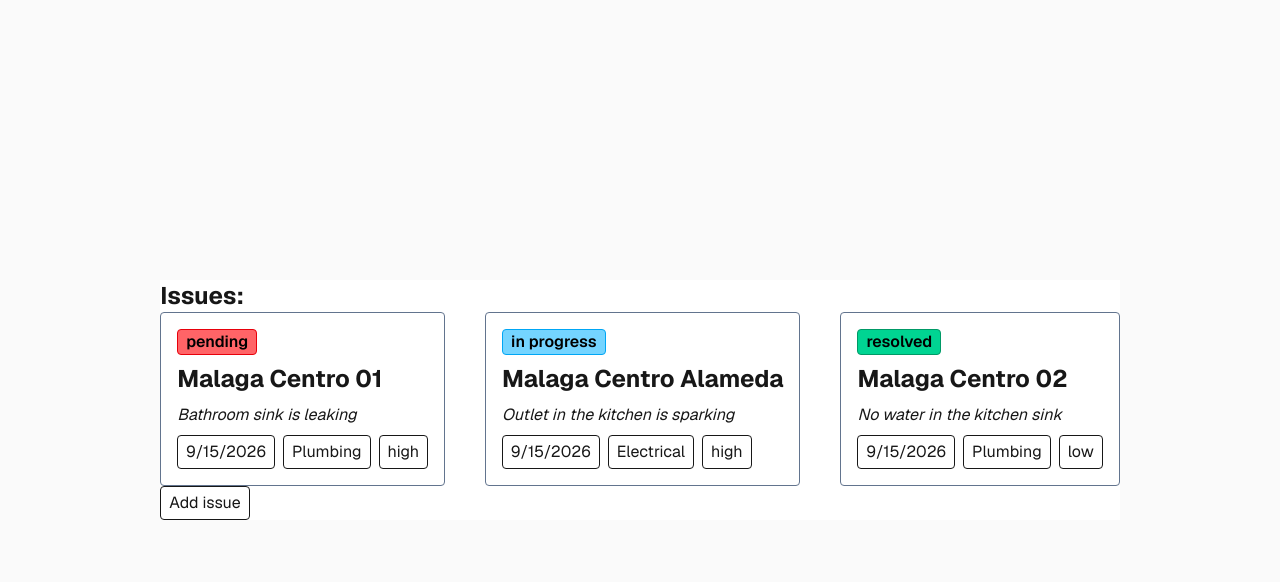
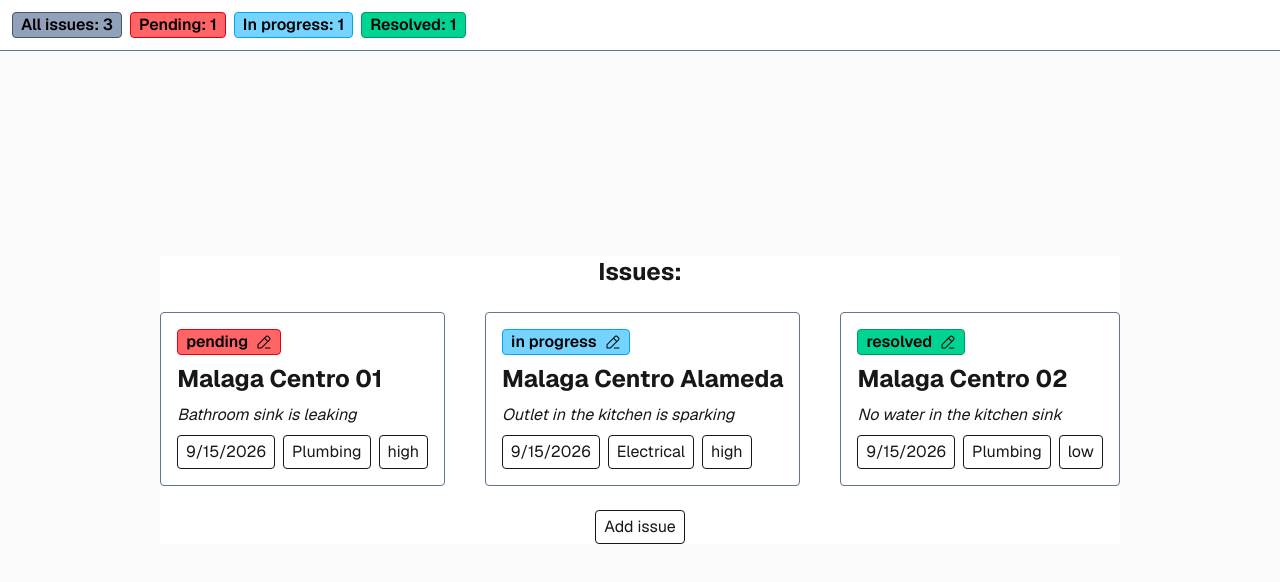
Before and after one commit to HubertKr4jnik/issues-dashboard, a Next.js app: page / in a window 1280 px wide. Shown: the top 582 px of the page. Built offline with nearby package versions, Linux system fonts and the light colour scheme.

Commit message:
add option to change issue status, add basic statistics

```diff
--- /dev/null
+++ b/app/issueCard.tsx
@@ -0,0 +1,72 @@
+"use client";
+
+import Image from "next/image";
+import { useState } from "react";
+
+type IssueCardProps = {
+  issues: issue[];
+  setIssues: React.Dispatch<React.SetStateAction<issue[]>>;
+  issue: issue;
+  statusOptions: string[];
+};
+
+export default function IssueCard({
+  issues,
+  setIssues,
+  issue,
+  statusOptions,
+}: IssueCardProps) {
+  const [isEditingIssueStatus, setIsEditingIssueStatus] =
+    useState<boolean>(false);
+
+  return (
+    <div className="relative flex flex-col p-4 border border-slate-500 rounded">
+      <div
+        className={`flex place-items-center gap-2 px-2 w-fit text-black font-semibold border rounded ${issue.status === "pending" ? "bg-red-400 border-red-600" : issue.status === "in progress" ? "bg-sky-300 border-sky-500" : issue.status === "resolved" ? "bg-emerald-400 border-emerald-600" : null}`}
+      >
+        {isEditingIssueStatus ? (
+          <select
+            value={issue.status}
+            onChange={(e) => {
+              setIsEditingIssueStatus(false);
+              const updatedIssues = [...issues];
+              setIssues(
+                updatedIssues.map((updatedIssue) =>
+                  updatedIssue.id === issue.id
+                    ? { ...updatedIssue, status: e.target.value }
+                    : updatedIssue,
+                ),
+              );
+            }}
+            className="w-fit"
+          >
+            {statusOptions.map((statusOption, index) => (
+              <option key={index} value={statusOption}>
+                {statusOption}
+              </option>
+            ))}
+          </select>
+        ) : (
+          <p>{issue.status}</p>
+        )}
+        <div className="relative h-4 aspect-square">
+          <Image
+            src="/pen-edit.png"
+            alt="Edit icon"
+            fill={true}
+            onClick={() => setIsEditingIssueStatus(true)}
+          />
+        </div>
+      </div>
+      <p className="font-bold text-2xl py-2">{issue.apartment}</p>
+      <p className="italic">{issue.desc}</p>
+      <div className="flex pt-2 gap-2">
+        <span className="border px-2 py-1 rounded">
+          {issue.date.toLocaleDateString()}
+        </span>
+        <span className="border px-2 py-1 rounded">{issue.category}</span>
+        <span className="border px-2 py-1 rounded">{issue.priority}</span>
+      </div>
+    </div>
+  );
+}
--- a/app/page.tsx
+++ b/app/page.tsx
@@ -1,17 +1,6 @@
 "use client";
-
-import Image from "next/image";
 import { useEffect, useState } from "react";
-
-type issue = {
-  id: number;
-  apartment: string;
-  category: string;
-  desc: string;
-  date: Date;
-  priority: string;
-  status: string;
-};
+import IssueCard from "./issueCard";
 
 export default function Home() {
   const [issues, setIssues] = useState<issue[]>([
@@ -61,46 +50,61 @@ export default function Home() {
     "furniture",
     "internet",
   ]);
-  const [apartmentToAdd, setApartmentToAdd] = useState("");
-  const [categoryToAdd, setCategoryToAdd] = useState("");
+  const [statusOptions, setStatusOptions] = useState<string[]>([
+    "pending",
+    "in progress",
+    "resolved",
+  ]);
+  const [apartmentToAdd, setApartmentToAdd] = useState(apartments[0]);
+  const [categoryToAdd, setCategoryToAdd] = useState(categories[0]);
   const [descToAdd, setDescToAdd] = useState("");
-  const [dateToAdd, setDateToAdd] = useState(new Date());
-  const [priorityToAdd, setPriorityToAdd] = useState("");
+  const [dateToAdd, setDateToAdd] = useState<Date | undefined>();
+  const [priorityToAdd, setPriorityToAdd] = useState(priorities[0]);
   const [isOverlayVisible, setIsOverlayVisible] = useState(false);
+  const [issueFormError, setIssueFormError] = useState<string>("");
+
+  const pendingIssuesAmount = issues.filter(
+    (issue) => issue.status === "pending",
+  ).length;
+  const inProgressIssuesAmount = issues.filter(
+    (issue) => issue.status === "in progress",
+  ).length;
+  const ResolvedIssuesAmount = issues.filter(
+    (issue) => issue.status === "resolved",
+  ).length;
+
   return (
     <div className="flex flex-col flex-1 items-center justify-center bg-zinc-50 font-sans dark:bg-black">
-      <main className="flex flex-col bg-white dark:bg-black">
+      <div className="fixed flex gap-2 p-3 w-full top-0 border-b border-slate-500 bg-white dark:bg-black">
+        <p className="flex place-items-center gap-2 px-2 w-fit text-black font-semibold border rounded bg-slate-400 border-slate-600">
+          All issues: {issues.length}
+        </p>
+        <p className="flex place-items-center gap-2 px-2 w-fit text-black font-semibold border rounded bg-red-400 border-red-600">
+          Pending: {pendingIssuesAmount}
+        </p>
+        <p className="flex place-items-center gap-2 px-2 w-fit text-black font-semibold border rounded bg-sky-300 border-sky-500">
+          In progress: {inProgressIssuesAmount}
+        </p>
+        <p className="flex place-items-center gap-2 px-2 w-fit text-black font-semibold border rounded bg-emerald-400 border-emerald-600">
+          Resolved: {ResolvedIssuesAmount}
+        </p>
+      </div>
+      <main className="flex flex-col place-items-center gap-6 bg-white dark:bg-black">
         {isOverlayVisible && (
           <div className="absolute top-0 left-0 w-full h-screen z-1 bg-[rgba(0,0,0,.5)]"></div>
         )}
 
-        <h1 className="font-bold text-2xl">Issues:</h1>
+        <h1 className="font-bold text-2xl text-center">Issues:</h1>
         <div className="flex justify-center flex-wrap gap-10">
           {issues.length > 0 ? (
             issues.map((issue) => (
-              <div
+              <IssueCard
                 key={issue.id}
-                className="relative flex flex-col p-4 border border-slate-500 rounded"
-              >
-                <p
-                  className={`px-2 w-fit text-black font-semibold border rounded ${issue.status === "pending" ? "bg-red-400 border-red-600" : issue.status === "in progress" ? "bg-sky-300 border-sky-500" : issue.status === "resolved" ? "bg-emerald-400 border-emerald-600" : null}`}
-                >
-                  {issue.status}
-                </p>
-                <p className="font-bold text-2xl py-2">{issue.apartment}</p>
-                <p className="italic">{issue.desc}</p>
-                <div className="flex pt-2 gap-2">
-                  <span className="border px-2 py-1 rounded">
-                    {issue.date.toLocaleDateString()}
-                  </span>
-                  <span className="border px-2 py-1 rounded">
-                    {issue.category}
-                  </span>
-                  <span className="border px-2 py-1 rounded">
-                    {issue.priority}
-                  </span>
-                </div>
-              </div>
+                issue={issue}
+                issues={issues}
+                setIssues={setIssues}
+                statusOptions={statusOptions}
+              />
             ))
           ) : (
             <p className="font-semibold italic text-xl">
@@ -121,6 +125,15 @@ export default function Home() {
         )}
         {isAddingIssue && (
           <div className="absolute flex flex-col place-items-center z-3 p-6 gap-4 w-4/5 md:w-2/3 lg:w-1/3 h-fit top-1/2 left-1/2 -translate-x-1/2 -translate-y-1/2 bg-white dark:bg-black border-2 border-slate-500 rounded">
+            <input
+              type="button"
+              value="X"
+              className="absolute top-2 left-4 font-semibold cursor-pointer"
+              onClick={() => {
+                setIsAddingIssue(false);
+                setIsOverlayVisible(false);
+              }}
+            />
             <h2 className="font-semibold text-xl">Add new issue:</h2>
             <div className="flex gap-2">
               <span>Apartment: </span>
@@ -167,7 +180,7 @@ export default function Home() {
               <input
                 type="date"
                 onChange={(e) => setDateToAdd(new Date(e.target.value))}
-                className="border-b"
+                className="border-b dark:[color-scheme:dark]"
               />
             </div>
             <div className="flex gap-2">
@@ -178,10 +191,22 @@ export default function Home() {
                 className="border rounded p-1"
               ></textarea>
             </div>
+            <p className="text-amber-500 underline">{issueFormError}</p>
             <input
               type="button"
               value="Add"
               onClick={() => {
+                if (
+                  apartmentToAdd === "" ||
+                  categoryToAdd === "" ||
+                  dateToAdd === null ||
+                  dateToAdd === undefined ||
+                  priorityToAdd === "" ||
+                  descToAdd === ""
+                ) {
+                  setIssueFormError("Please fill out all of the input fields");
+                  return;
+                }
                 setIsOverlayVisible(false);
                 setIsAddingIssue(false);
                 setIssues([
@@ -191,11 +216,16 @@ export default function Home() {
                     apartment: apartmentToAdd,
                     category: categoryToAdd,
                     desc: descToAdd,
-                    date: dateToAdd,
+                    date: dateToAdd!,
                     priority: priorityToAdd,
                     status: "pending",
                   },
                 ]);
+                setApartmentToAdd(apartments[0]);
+                setCategoryToAdd(categories[0]);
+                setDateToAdd(undefined);
+                setPriorityToAdd(priorities[0]);
+                setDescToAdd("");
               }}
               className="w-fit px-4 py-1 cursor-pointer border hover:font-semibold rounded transition-all"
             />
```
Also changed, not shown: app/types.ts (added, +9 -0 lines), public/pen-edit.png (added).
